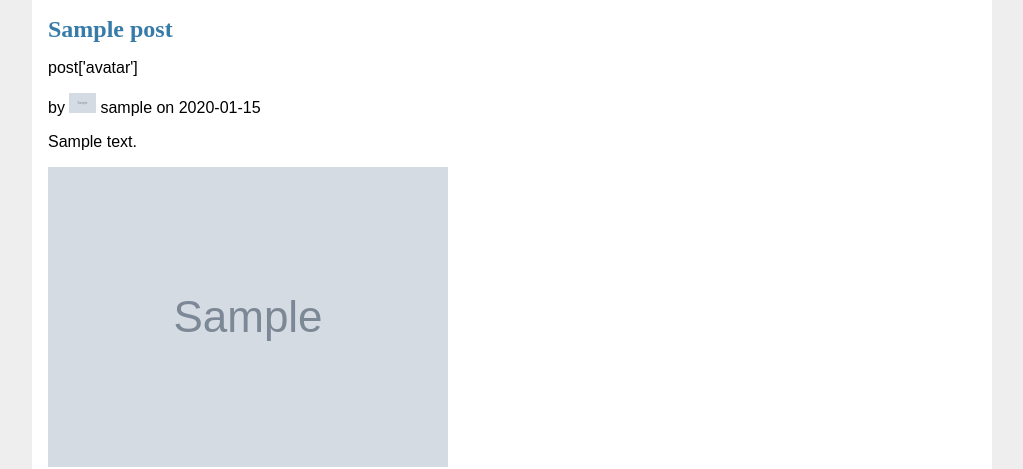
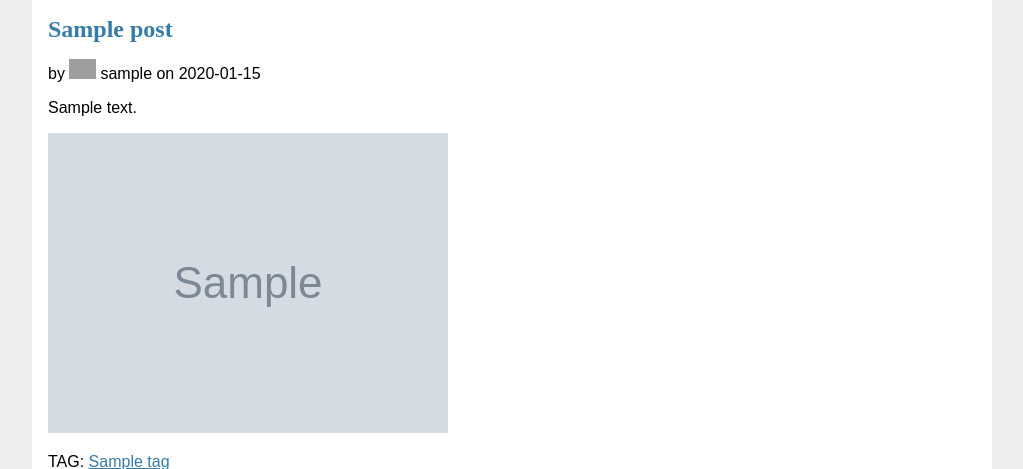
Before and after one commit to antonovmike/blog_flask, a Flask app: template flaskr/templates/blog/post.html in a window 1280 px wide. Shown: the part 69-538 px from the top of the page, without its empty margins (128-1151 px from the left). Run offline with Flask 3, Linux system fonts and the light colour scheme; the template is opened without the code that fills it: most values are stand-ins (such as "Sample title", 1, 10 or a date in 2020); grey boxes marked "Sample" are stand-in pictures; grey boxes are pictures that could not be loaded.

Commit message:
fixed test_like by adding -or- in post.thml

```diff
--- a/flaskr/auth.py
+++ b/flaskr/auth.py
@@ -15,7 +15,6 @@ def register():
     if request.method == 'POST':
         username = request.form['username']
         password = request.form['password']
-        # avatar_path = request.form['avatar']
         avatar_path = request.form['avatar'].replace(" ", "_")
         db = get_db()
         error = None
--- a/flaskr/post.py
+++ b/flaskr/post.py
@@ -81,6 +81,7 @@ class Post:
         else:
             avatar = avatar_raw[0]
         print('--------->', avatar)
+
         comments = (
             get_db()
             .execute(
--- a/flaskr/templates/blog/post.html
+++ b/flaskr/templates/blog/post.html
@@ -7,9 +7,7 @@
 {% block content %}
     <h1>{{ post['post'].title }}</h1>
 
-    <p>post['avatar']</p>
-
-    <p>by <img src="{{ url_for('static', filename='images/' + post['avatar']) }}"
+    <p>by <img src="{{ url_for('static', filename='images/' + (post['avatar'] or '' )) }}"
       style="max-height: 20px"
       alt="User's avatar"> {{ post['post'].username }} on {{ post['post'].created.strftime('%Y-%m-%d') }}</p>
 
```
